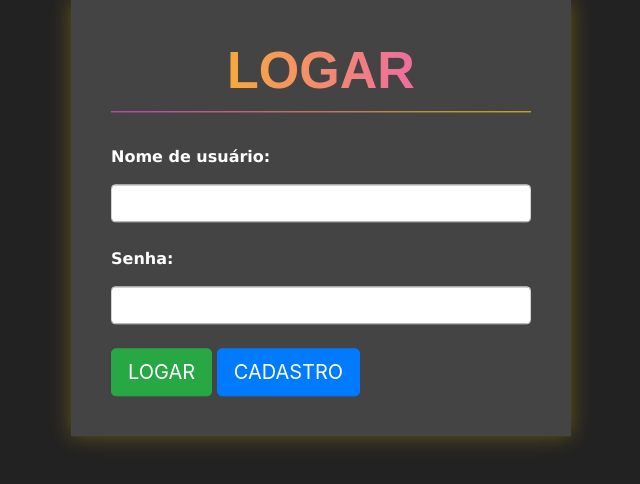
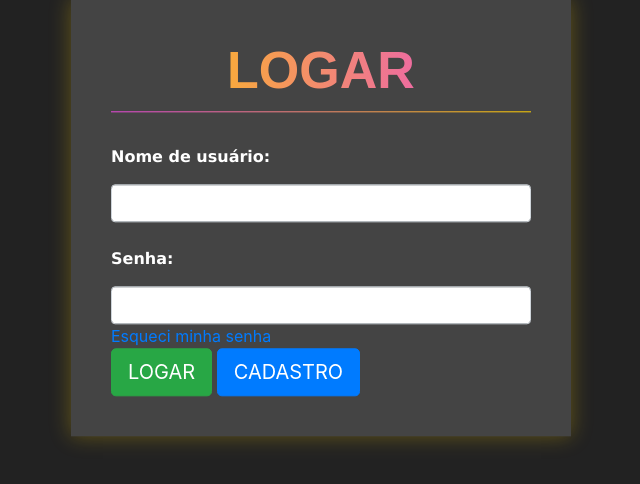
Before and after one commit to pablomaribondo/freelaway, a Django app: page /auth/login/ in a window 1280 px wide. Shown: the part 182-666 px from the top of the page, without its empty margins (319-959 px from the left). Run offline with Django 4.2, Linux system fonts and the light colour scheme.

Commit message:
feat: add password reset button to login page

```diff
--- a/authentication/templates/login.html
+++ b/authentication/templates/login.html
@@ -29,6 +29,8 @@
     <span class="span-description">Senha:</span>
     <input type="password" class="form-control input-register" name="password">
 
+    <a href="{% url 'password_reset' %}">Esqueci minha senha</a>
+
     <br>
 
     <input type="submit" value="LOGAR" class="btn btn-success btn-lg">
```
